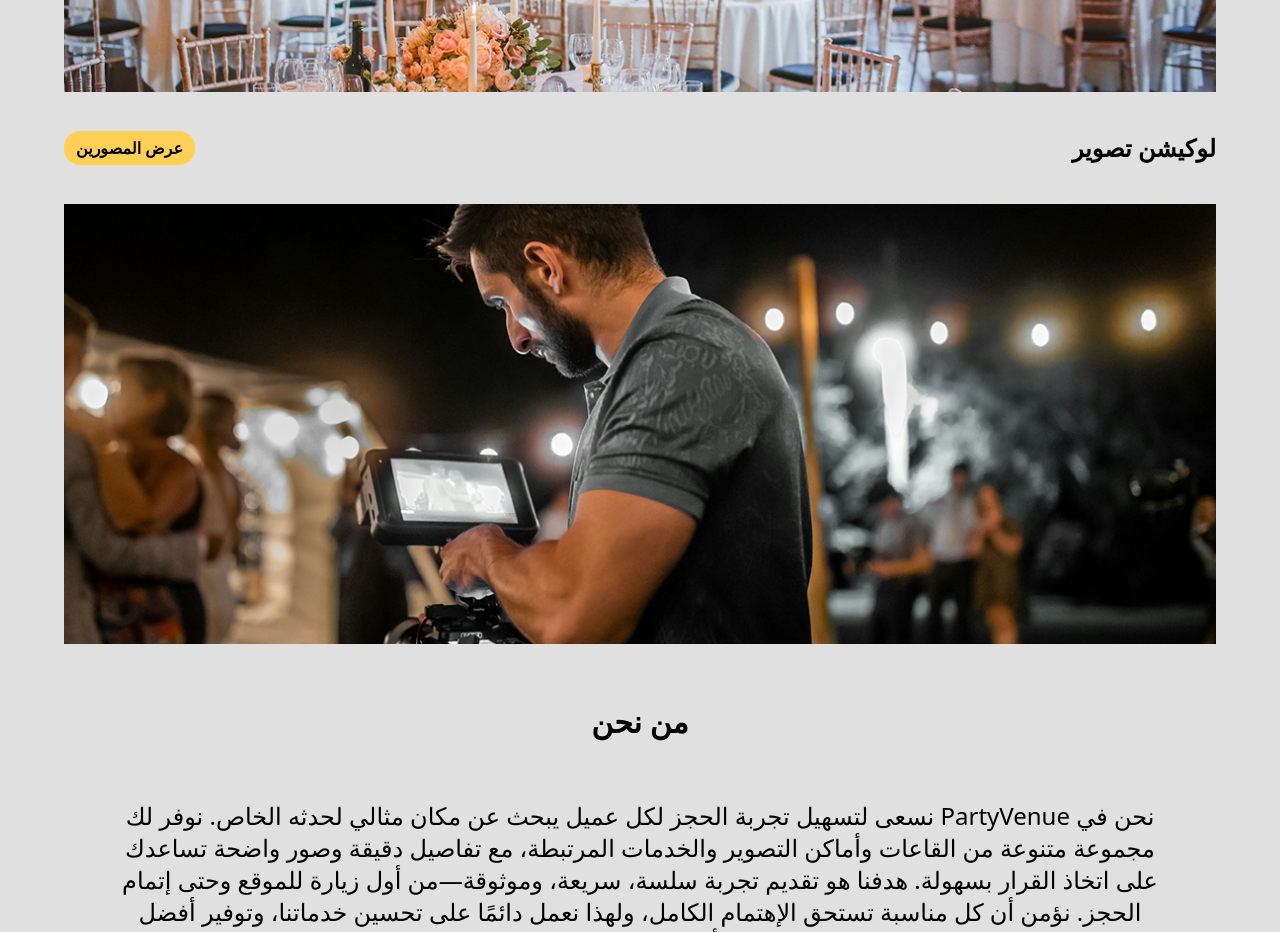
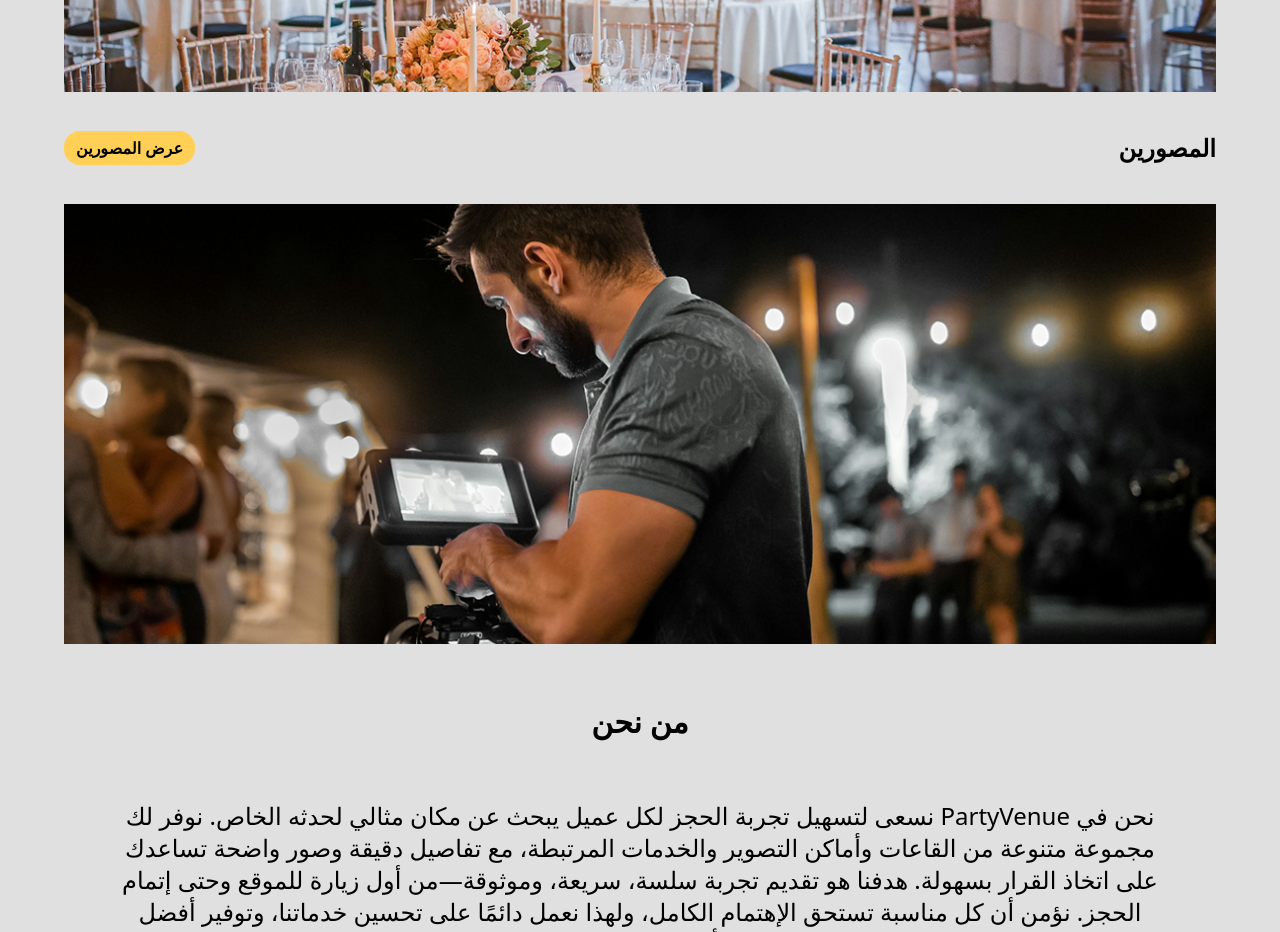
Before and after one commit to Ga-Mal/Hall-Project-First-Version, a React (Vite) app: page / in a window 1280 px wide. Shown: the part 900-1832 px from the top of the page. Built offline with nearby package versions, Linux system fonts and the light colour scheme; no server answers; the database is empty.

Commit message:
Edit button Name And Section

```diff
--- a/src/Components/ContentHome.jsx
+++ b/src/Components/ContentHome.jsx
@@ -21,7 +21,7 @@ export default function ContentHome() {
         <div className="halls w-full m-auto">
           <div className="details flex justify-between items-center py-10 font-bold">
             <h2 className="text-2xl text-(--color-text-black)">
-              لوكيشن تصوير
+              المصورين
             </h2>
             <Button text={"عرض المصورين"} url={"/photography"} />
           </div>
--- a/src/Components/Navbar.jsx
+++ b/src/Components/Navbar.jsx
@@ -20,7 +20,7 @@ export default function Nav() {
   const clearSession = () => {
     Swal.fire({
       title: "تسجيل الخروج",
-      text: `أهلا يا ${firstName}, هل تريج الخروج بالفعل ؟😢`,
+      text: `أهلا يا ${firstName}, هل تريد الخروج بالفعل ؟😢`,
       icon: "warning",
       showCancelButton: true,
       confirmButtonText: "نعم",
@@ -30,7 +30,7 @@ export default function Nav() {
         localStorage.removeItem("session_token");
         Swal.fire({
           title: "تم تسجيل الخروج ✅",
-          text: "لقد تم تسجيل خروجك بنجاح. نأمل أن نراك مرة أخرى قريبًا!",
+          text: "لقد تم تسجيل خروجك بنجاح. نأمل أن نراك مرة أخرى !",
           icon: "success",
           timer: 1500,
           showConfirmButton: false
```
